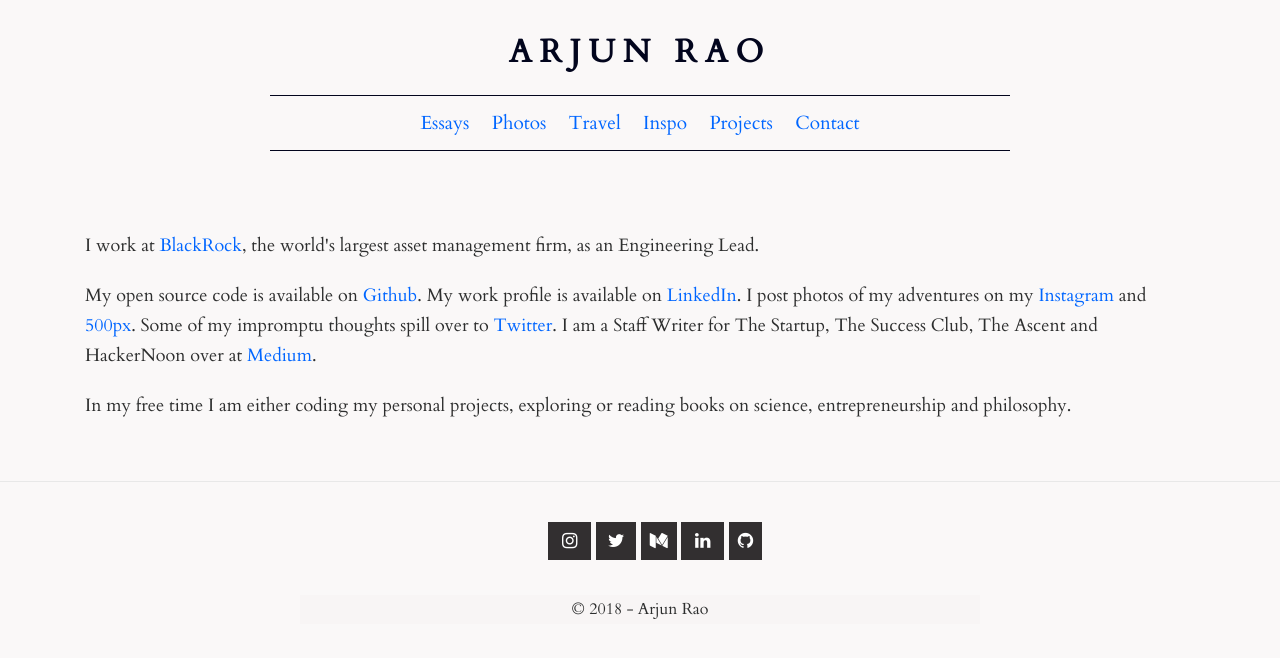
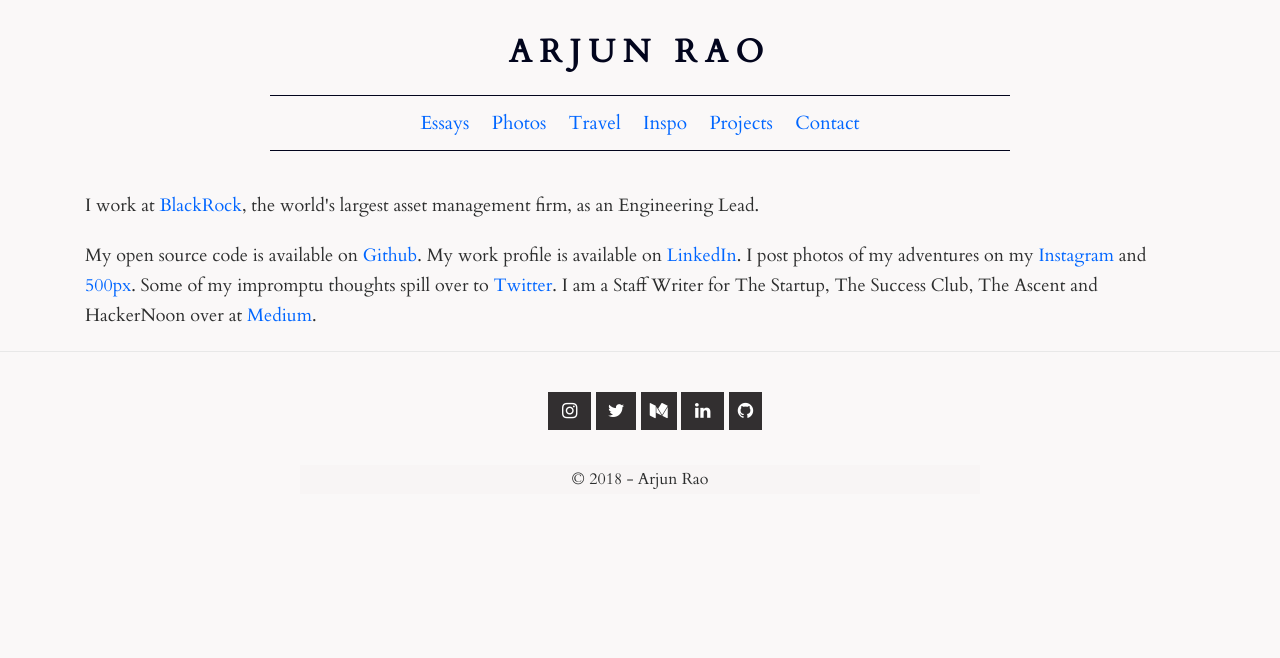
Before and after one commit to arjunrao87/arjunrao.co-v1, a Jekyll site: the page built from index.html, in a window 1280 px wide. Shown: the top 658 px of the page. Built offline with Jekyll 4.4.1, drawn with Linux system fonts in a browser that asks for light colours; nearby versions of some CDN libraries; comment, search, counter and statistics services are not loaded.

Commit message:
Updating home

```diff
--- a/_includes/home.html
+++ b/_includes/home.html
@@ -1,6 +1,4 @@
 <div>
-  <br />
-  <br />
   <br />
   <br />
   <home-text>I work at <a href="https://www.blackrock.com" target="_blank">BlackRock</a>, the world's largest asset management firm, as an Engineering Lead. </home-text>
@@ -9,9 +7,4 @@
   <home-text>My open source code is available on <a href="http://github.com/arjunrao87" target="_blank">Github</a>. My work profile is available on <a href="https://www.linkedin.com/in/arjunrao87" target="_blank">LinkedIn</a>. I post photos of my adventures on my <a href="https://www.instagram.com/raoarjun/" target="_blank">Instagram</a> and <a href="https://500px.com/arjunrao87" target="_blank">500px</a>. Some of my impromptu thoughts spill over to <a href="https://www.twitter.com/raoarjun" target="_blank">Twitter</a>. I am a Staff Writer for The Startup, The Success Club, The Ascent and HackerNoon over at <a href="https://medium.com/@arjunrao87" target="_blank">Medium</a>. </home-text>
   <br />
   <br />
-  <home-text>In my free time I am either coding my personal projects, exploring or reading books on science, entrepreneurship and philosophy.</home-text>
-  <br />
-  <br />
-  <br />
-  <br />
 </div>
```
